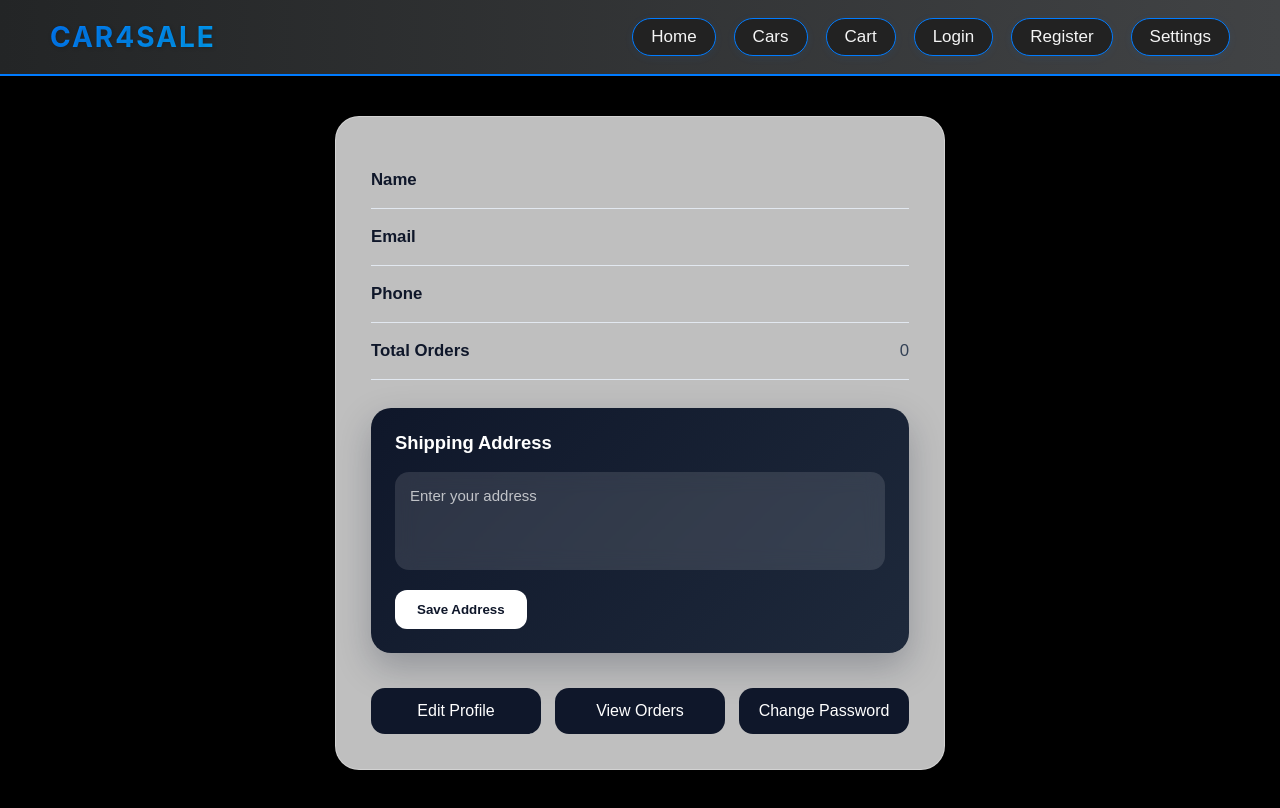
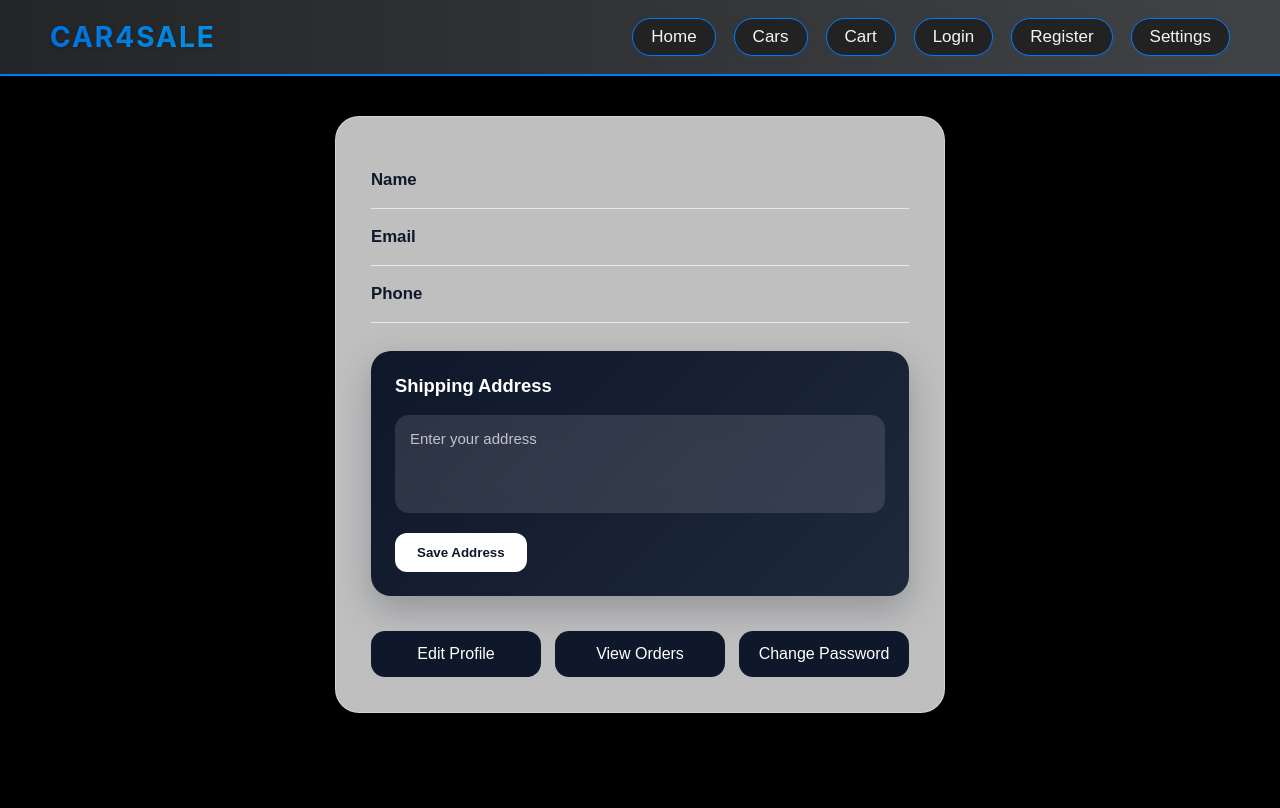
Before and after one commit to praveen2712005/carsale, a React (Vite) app: page /profile in a window 1280 px wide. Built offline with nearby package versions, Linux system fonts and the light colour scheme.

Commit message:
latest updaed version

```diff
--- a/src/components/Profile/Profile.jsx
+++ b/src/components/Profile/Profile.jsx
@@ -62,10 +62,7 @@ function Profile() {
             <span>{userData.number}</span>
           </p>
 
-          <p>
-            <b>Total Orders</b>
-            <span>{productdata.length}</span>
-          </p>
+
 
           {/* Premium Address Card */}
 
```
